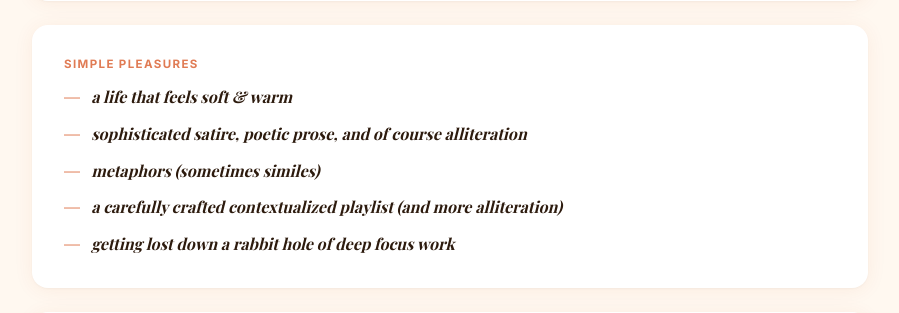
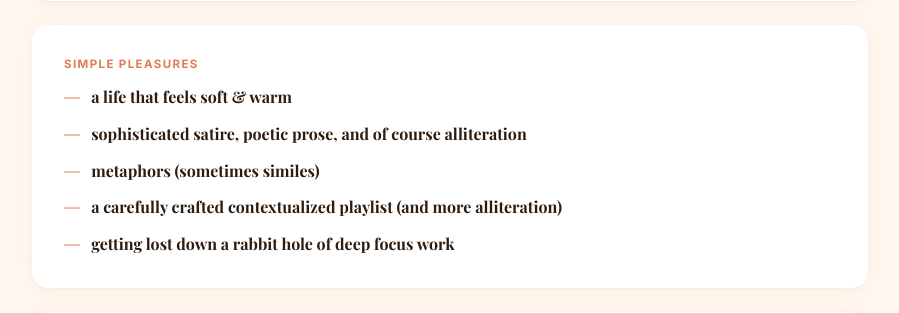
Before and after one commit to mrami2702/coaching, a FastAPI app: page /about in a window 1280 px wide. Shown: the part 434-747 px from the top of the page, without its empty margins (190-1089 px from the left). Run offline with FastAPI, Linux system fonts and the light colour scheme; data that the repository does not hold is empty; some libraries are stand-ins or nearby versions; some web fonts are replaced.

Commit message:
Adjust simple pleasures typography

```diff
--- a/static/css/style.css
+++ b/static/css/style.css
@@ -782,7 +782,6 @@ body {
   align-items: baseline;
   gap: 0.7rem;
   font-family: 'Playfair Display', serif;
-  font-style: italic;
   font-size: 1rem;
   color: var(--warm-dark);
   line-height: 1.5;
```
